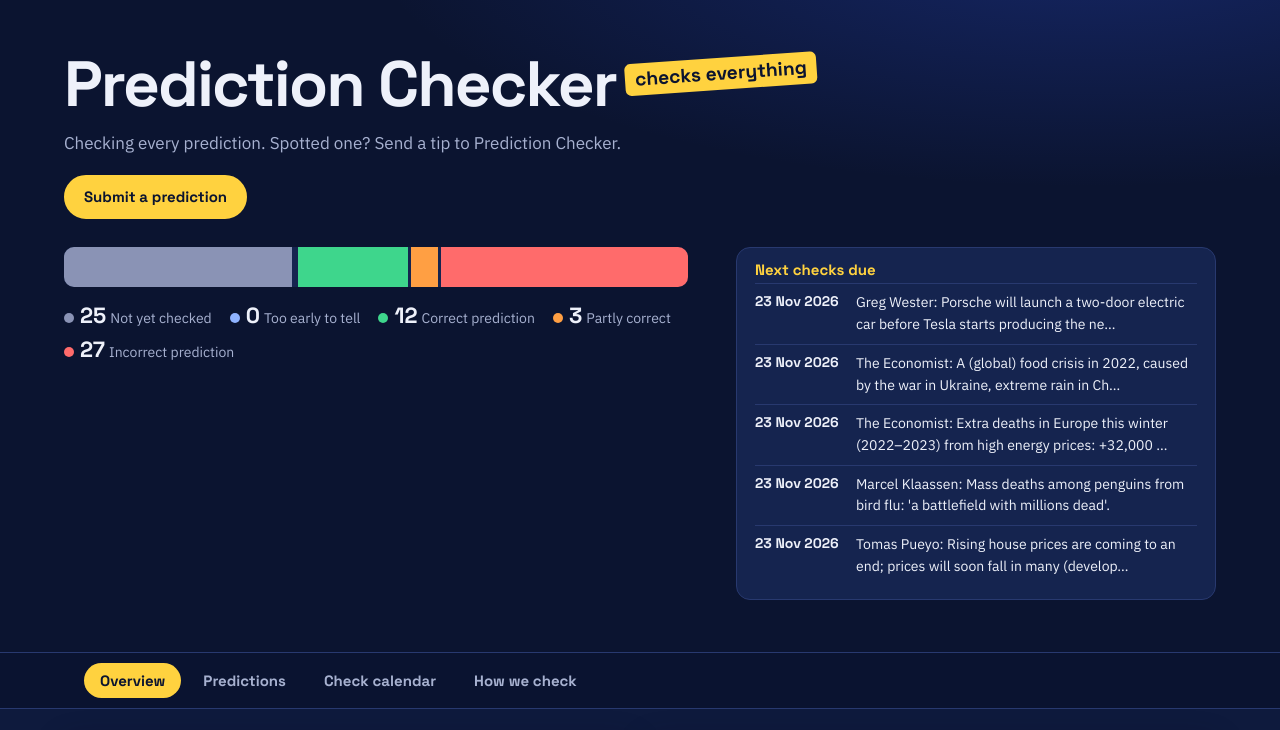
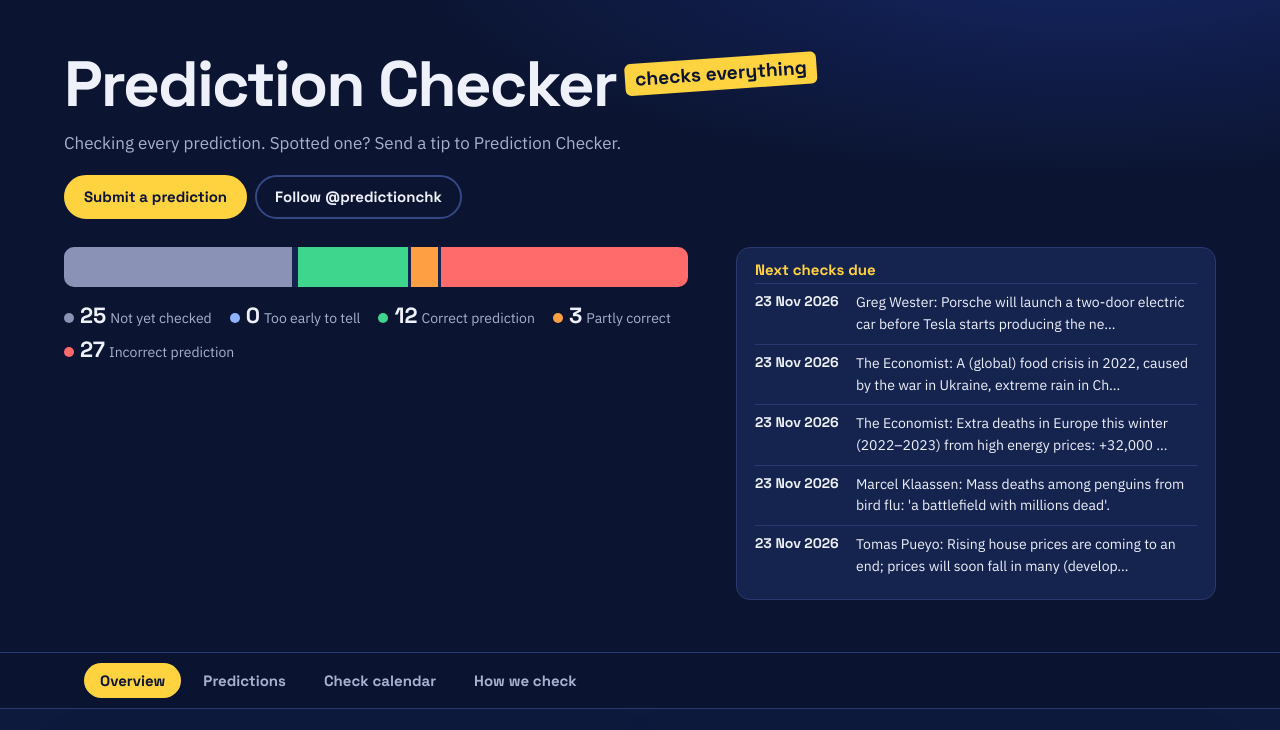
Before and after one commit to voorspellingchk/predictionchecker, a plain HTML site: page index.html in a window 1280 px wide. Shown: the top 730 px of the page. Drawn offline with Linux system fonts and the light colour scheme.

Commit message:
Add X handle @predictionchk
Co-Authored-By: Claude Opus 5.5 <noreply@anthropic.com>
Claude-Session: https://claude.ai/code/session_01TSbXXmAS5UHsb5mGmFhWua

```diff
--- a/index.html
+++ b/index.html
@@ -175,7 +175,7 @@ header .cta{position:relative;z-index:1;margin-top:18px}
 </div></section>
 </main>
 <div id="toast" role="status"></div>
-<script>window.VC_PUBLIC={"tipUrl": "https://docs.google.com/forms/d/1hzlLb6BLX0ljGePTzrmoCha9MpBU5q-fZtX-dMFlGOw/viewform", "x": "", "data": "data.json"};</script>
+<script>window.VC_PUBLIC={"tipUrl": "https://docs.google.com/forms/d/1hzlLb6BLX0ljGePTzrmoCha9MpBU5q-fZtX-dMFlGOw/viewform", "x": "predictionchk", "data": "data.json"};</script>
 <script>
 {
 const $=s=>document.querySelector(s);
```
